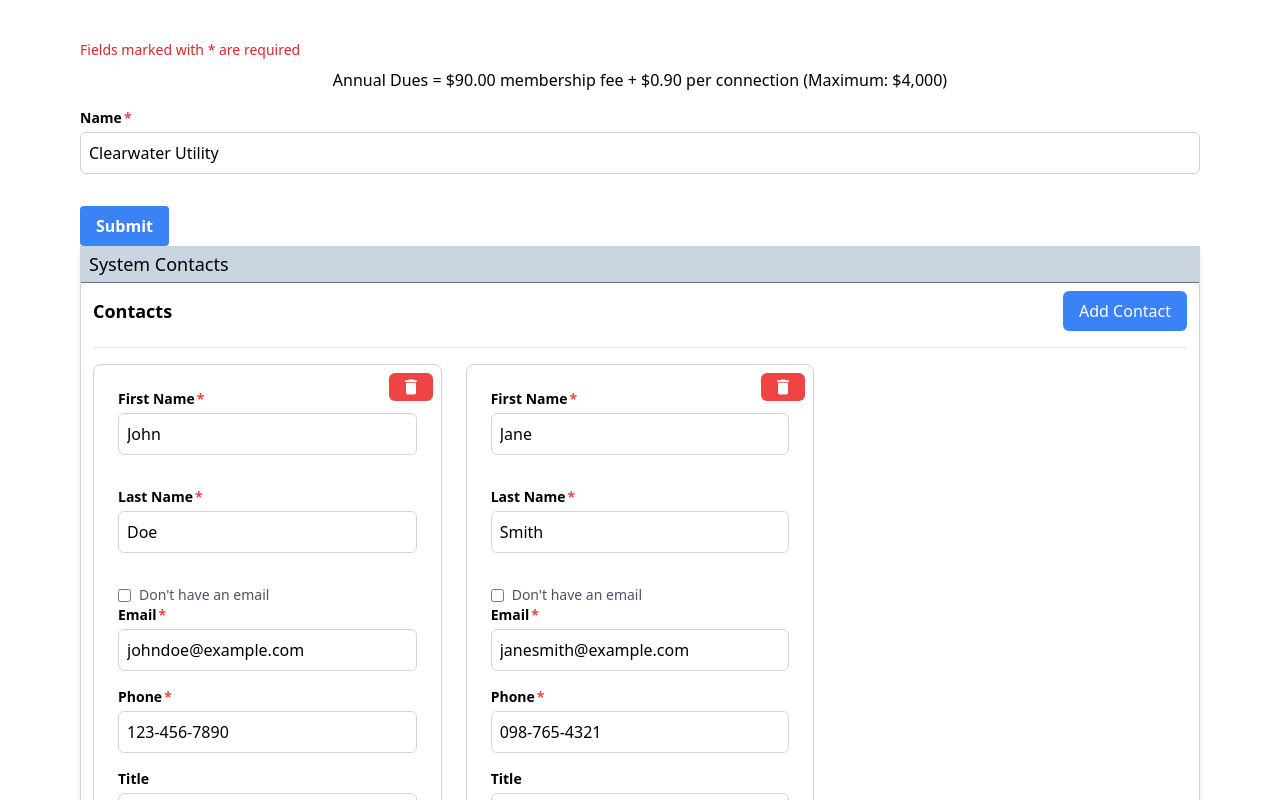
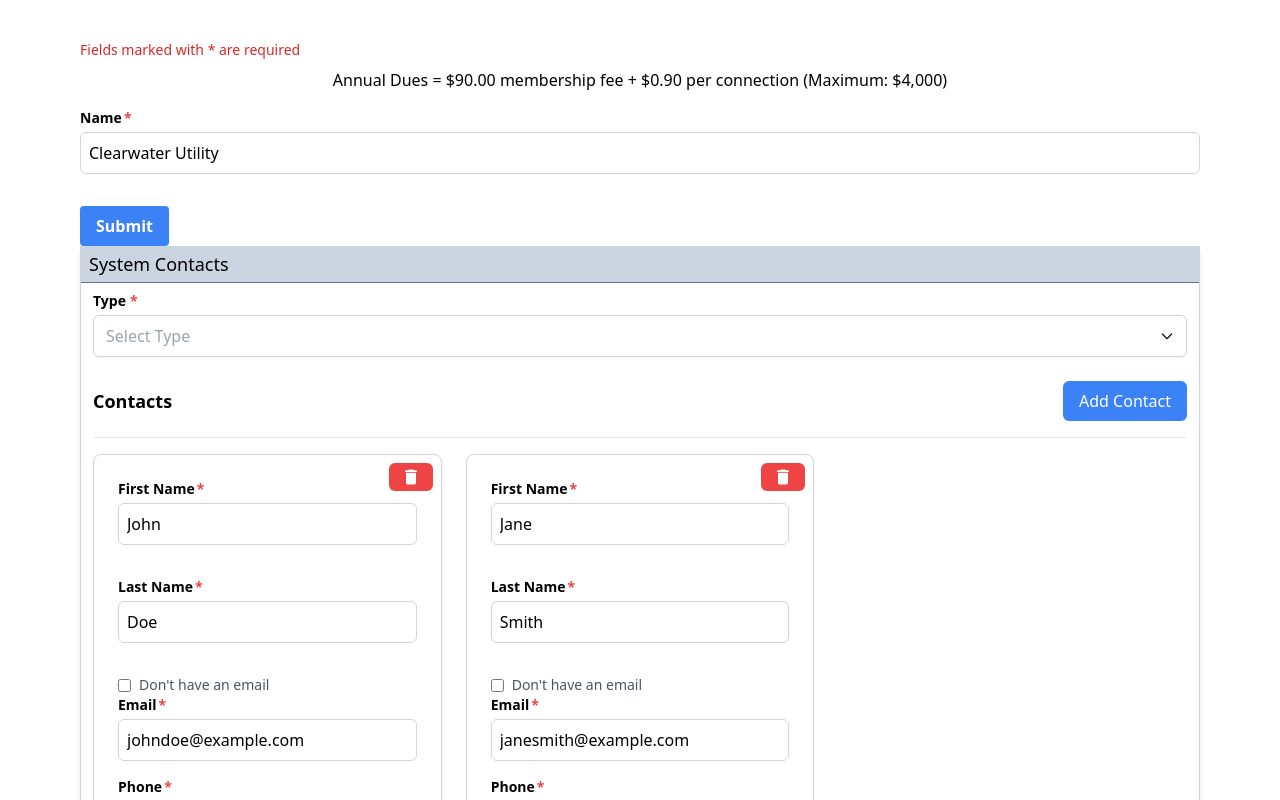
Before and after one commit to Flow-Up12/mj-react-form-builder, a React (Vite) app: page / in a window 1280 px wide. Shown: the top 800 px of the page. Built offline with nearby package versions, Linux system fonts and the light colour scheme.

Commit message:
updated key value for select input to include index so there are no frontend errors

```diff
--- a/src/Test.tsx
+++ b/src/Test.tsx
@@ -3,6 +3,7 @@ import { ContactArrayInput } from './components/ContactArrayInput'
 import { TextInput } from './components/TextInput'
 import { useFormContext } from 'react-hook-form'
 import { FormSection } from './components/FormSection'
+import { SelectInput } from './components/SelectInput'
 
 const Test = () => {
 
@@ -30,6 +31,17 @@ const Test = () => {
     </button>
 
     <FormSection title="System Contacts">
+        <SelectInput
+        onChange={(e) => {
+          console.log(e)
+        }}
+        source="type" label="Type" required options={[
+            { value: 'Primary', label: 'Primary' },
+            { value: 'Secondary', label: 'Secondary' },
+            { value: 'Billing', label: 'Billing' },
+            { value: 'Technical', label: 'Technical' },
+            { value: 'Emergency', label: 'Emergency' },
+        ]} />
           <ContactArrayInput isArray source="contacts" label="Contacts" />
       </FormSection>
   </div>
--- a/src/components/SelectInput.tsx
+++ b/src/components/SelectInput.tsx
@@ -92,9 +92,9 @@ export const SelectInput = ({
         </div>
         {isOpen && (
           <div className="absolute z-10 mt-1 w-full bg-white border border-gray-300 rounded-md shadow-lg max-h-60 overflow-y-auto">
-            {options.map(option => (
+            {options.map((option, index) => (
               <div
-                key={option.value}
+                key={option.value + index}
                 className="px-4 py-2 cursor-pointer hover:bg-gray-100"
                 onClick={() => handleOptionClick(option.value)} // Pass the selected value to handleOptionClick
               >
```
